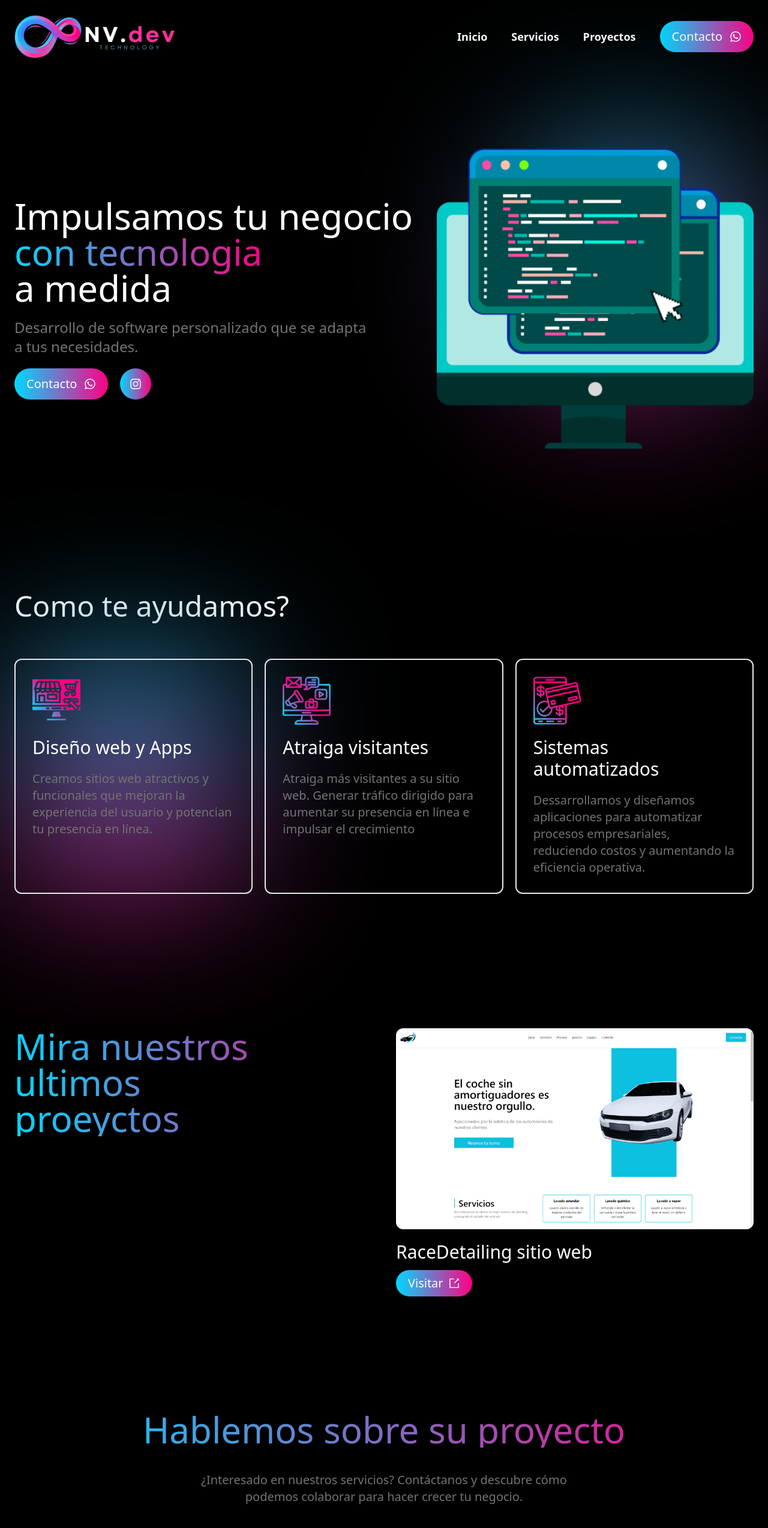
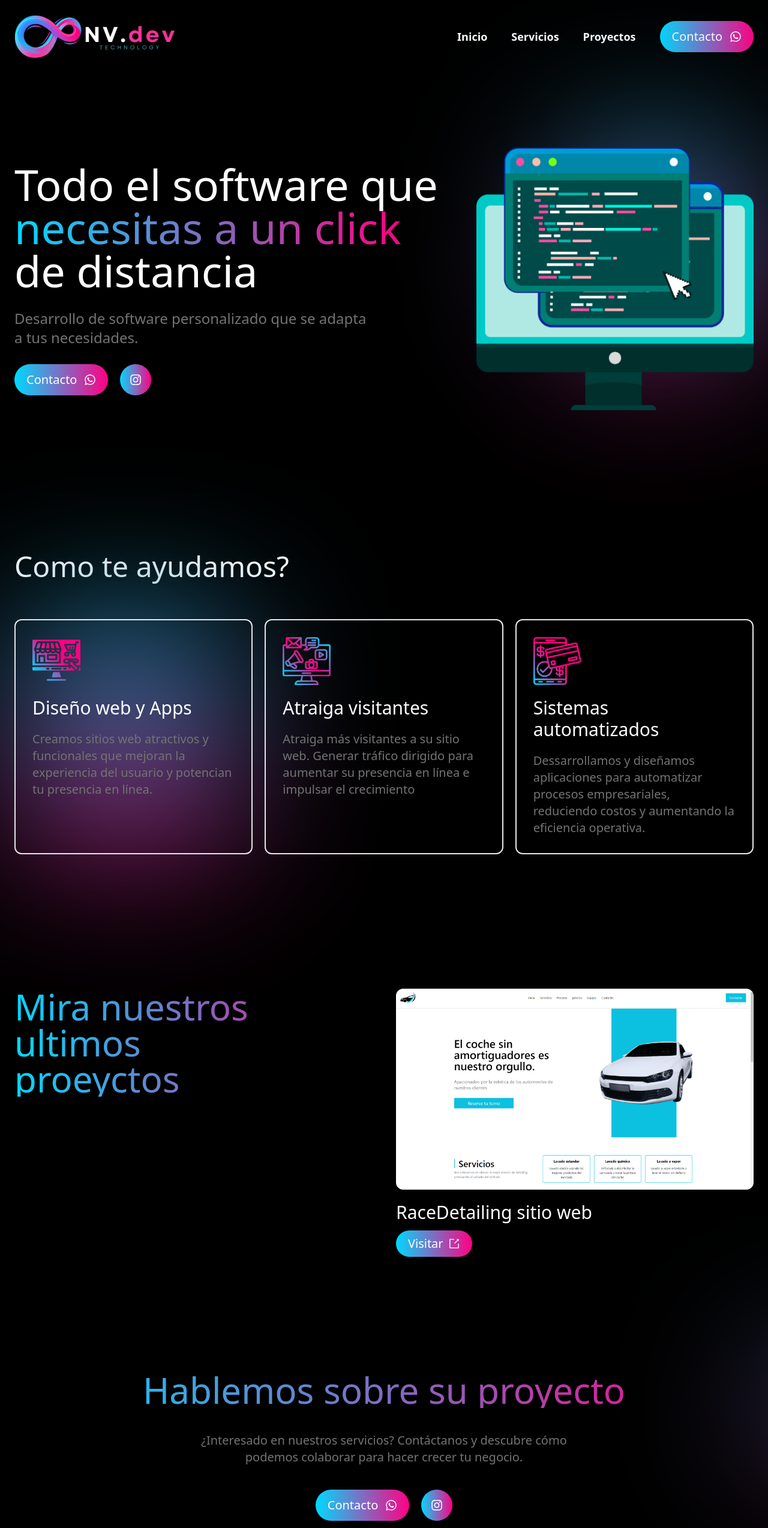
Before and after one commit to nicomvazquez/nv.dev, a React (Vite) app: page / in a window 1280 px wide. Shown: the top 2547 px of the page at 60% size. Built offline with nearby package versions, Linux system fonts and the light colour scheme.

Commit message:
cambios titulo

```diff
--- a/src/pages/Contact.jsx
+++ b/src/pages/Contact.jsx
@@ -5,7 +5,9 @@ import { FaWhatsapp } from "react-icons/fa";
 
 function Contact() {
   return (
-    <section className="text-center">
+    <section className="relative text-center">
+      <div className="absolute pink__gradient w-[50%] left-full h-[50%] rounded-full top-0 z-[0]" />
+
       <h1 className="text-6xl font-medium text-gradient">
         Hablemos sobre su proyecto
       </h1>
--- a/src/pages/Hero.jsx
+++ b/src/pages/Hero.jsx
@@ -5,11 +5,11 @@ import { FaWhatsapp } from "react-icons/fa";
 
 function Hero() {
   return (
-    <section className="flex justify-between gap-10 items-center">
-      <div className="flex flex-col gap-5">
-        <h1 className="text-5xl md:text-6xl font-medium">
-          Impulsamos tu negocio <br />{" "}
-          <span className="text-gradient">con tecnologia</span> <br /> a medida
+    <section className="flex justify-between gap-16 items-center">
+      <div className="flex flex-col gap-7">
+        <h1 className="text-5xl md:text-7xl font-medium">
+          Todo el software que<br />{" "}
+          <span className="text-gradient">necesitas a un click</span> <br /> de distancia
         </h1>
         <p className="text-md md:text-2xl text-neutral-500">
           Desarrollo de software personalizado que se adapta <br /> a tus
```
